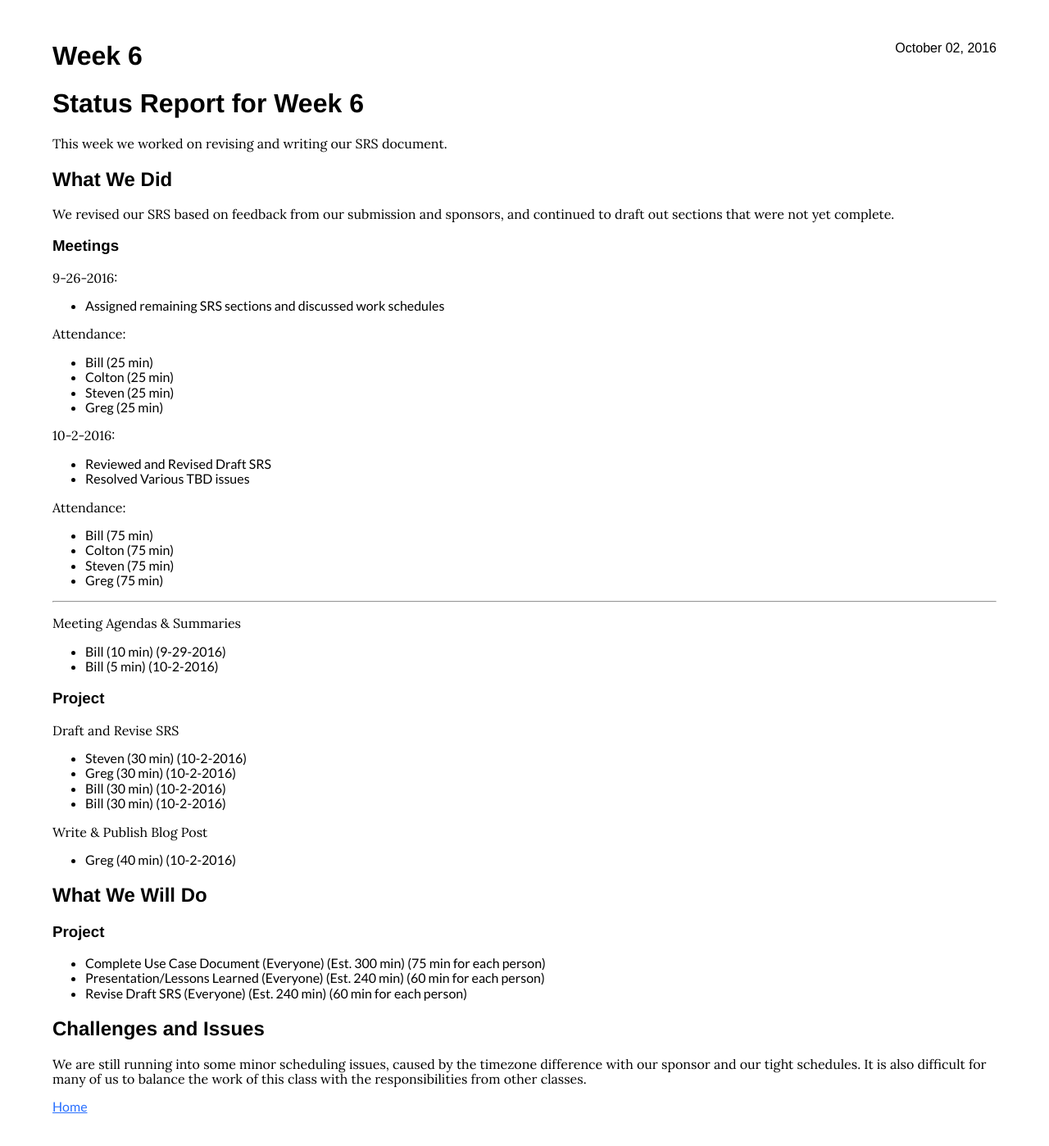
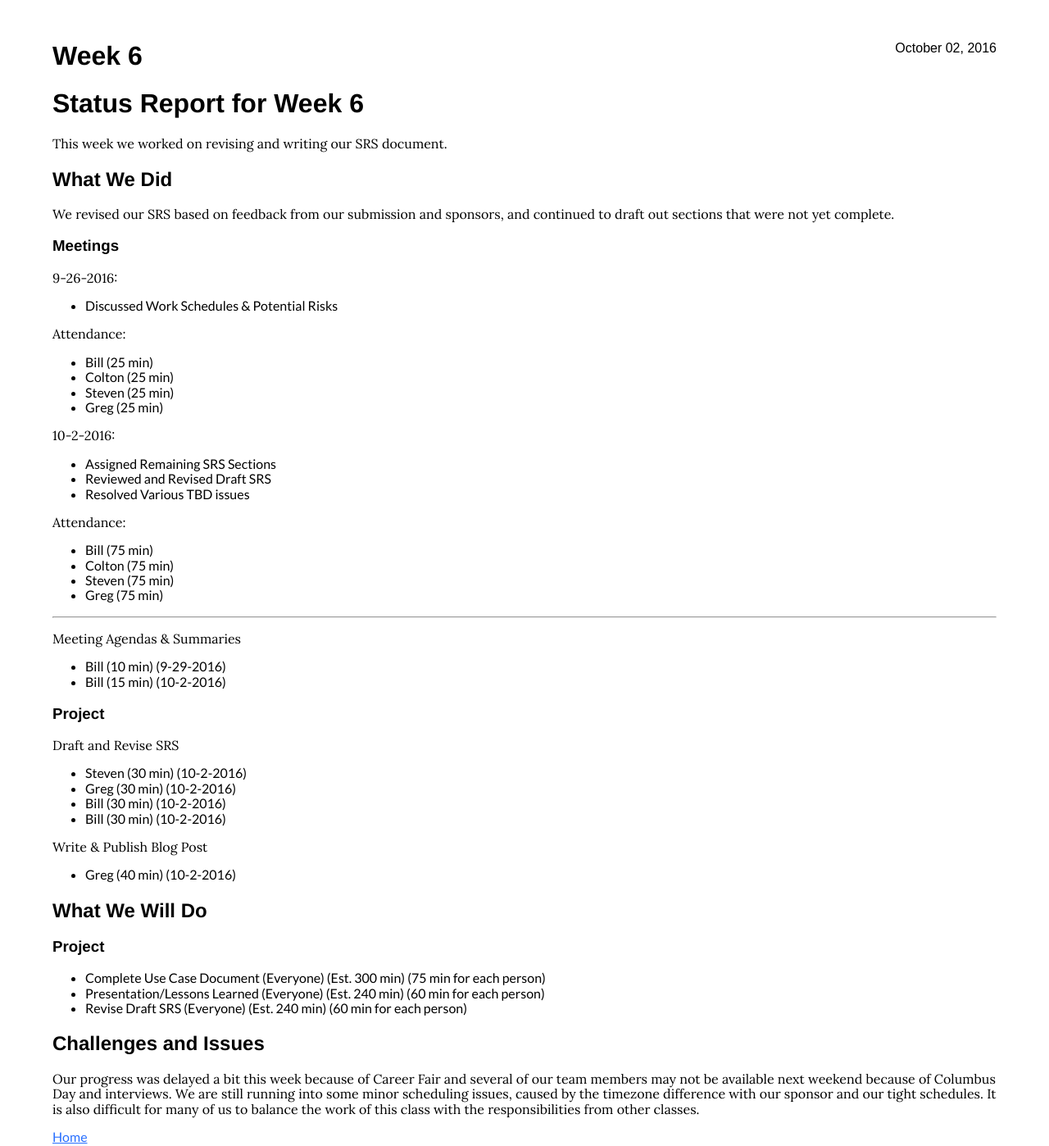
Before and after one commit to billdybas/SWEN440, a Jekyll site: the page built from _posts/2016-10-2-week-6.md, in a window 1280 px wide. Shown: the whole page at 82% size. Built offline with Jekyll 4.4.1, drawn with Linux system fonts in a browser that asks for light colours; before the commit the page ends 1361 px from its top, so only the background shows below that.

Commit message:
Add Note About Career Fair

```diff
--- a/_posts/2016-10-2-week-6.md
+++ b/_posts/2016-10-2-week-6.md
@@ -16,7 +16,7 @@
 
 9-26-2016:
 
-- Assigned remaining SRS sections and discussed work schedules
+- Discussed Work Schedules & Potential Risks
 
 Attendance:
 
@@ -42,7 +43,7 @@
 Meeting Agendas & Summaries
 
 - Bill (10 min) (9-29-2016)
-- Bill (5 min) (10-2-2016)
+- Bill (15 min) (10-2-2016)
 
 ### Project
 
@@ -67,5 +68,6 @@
 
 ## Challenges and Issues
 
+Our progress was delayed a bit this week because of Career Fair and several of our team members may not be available next weekend because of Columbus Day and interviews.
 We are still running into some minor scheduling issues, caused by the timezone difference with our sponsor and our tight schedules.
 It is also difficult for many of us to balance the work of this class with the responsibilities from other classes.
```
Also changed, not shown: other parts of _posts/2016-10-2-week-6.md (+2 -1 lines).
